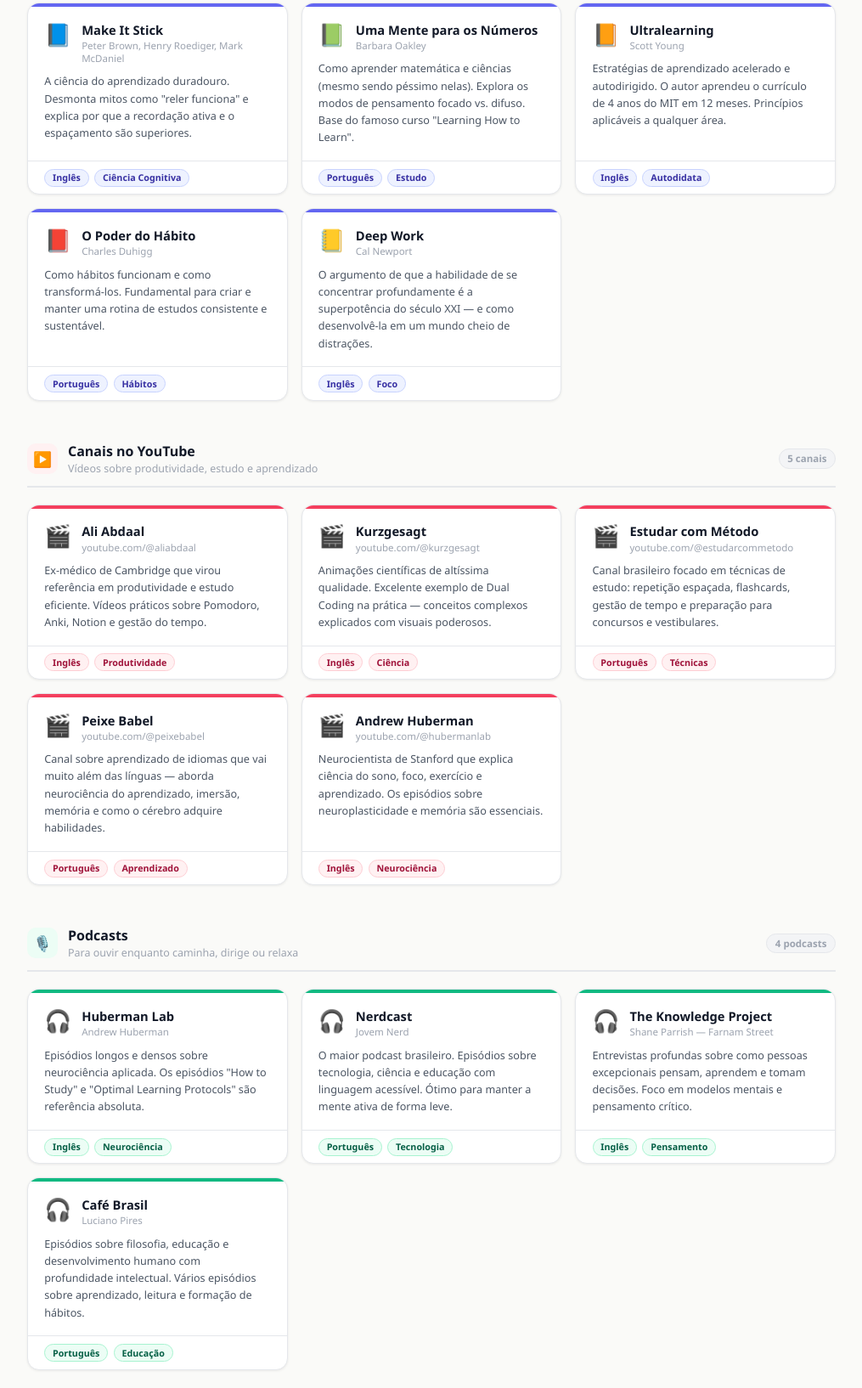
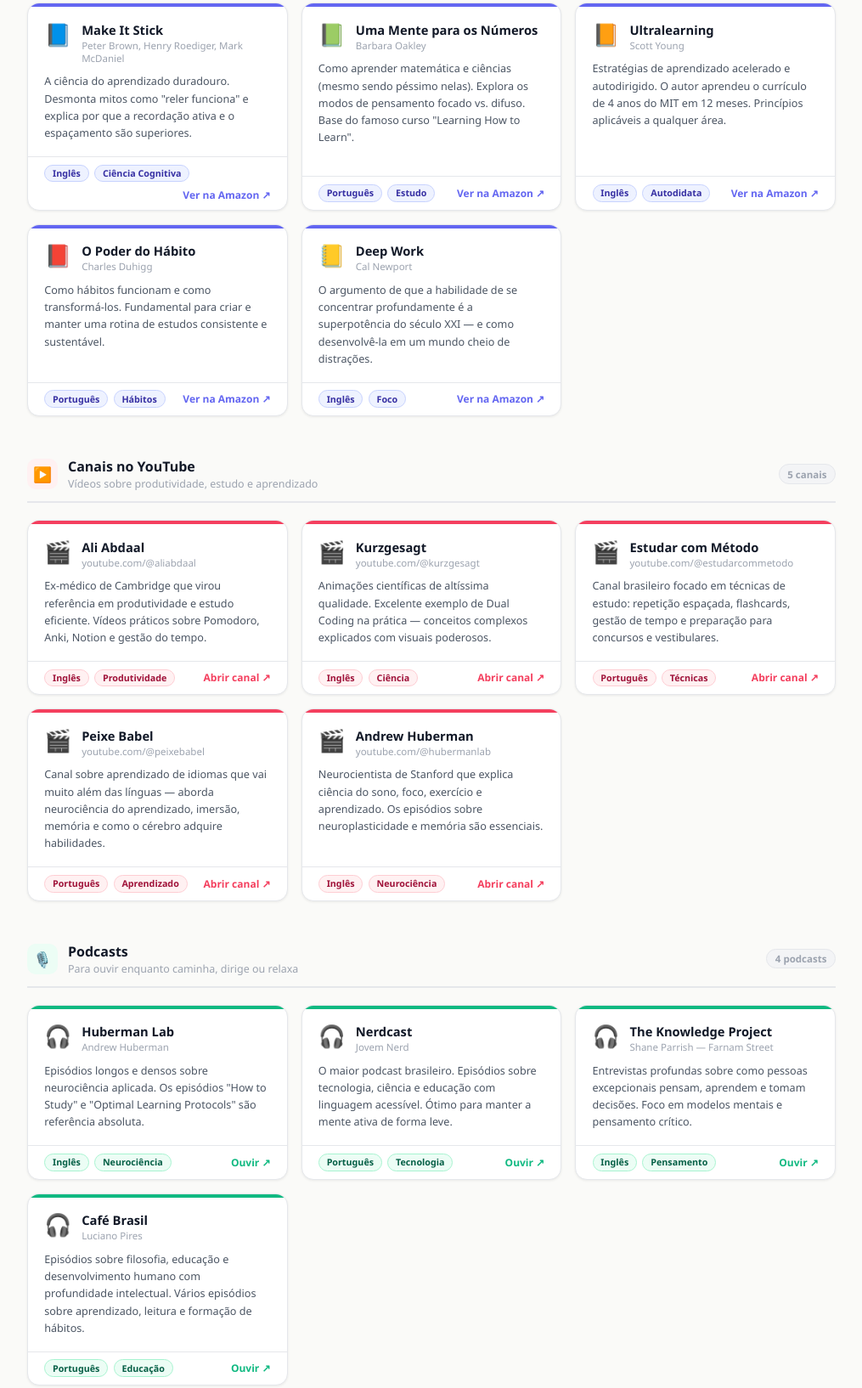
Before and after one commit to cesarazevedo/recursos, a plain HTML site: page index.html in a window 1280 px wide. Shown: the part 432-2066 px from the top of the page at 85% size, without its empty margins (132-1147 px from the left). Drawn offline with Linux system fonts and the light colour scheme.

Commit message:
feat: tornar todos os cards clicáveis com links reais
Co-Authored-By: Claude Sonnet 4.6 <noreply@anthropic.com>

```diff
--- a/index.html
+++ b/index.html
@@ -60,8 +60,8 @@
 
     /* CARDS */
     .res-grid { display: grid; grid-template-columns: repeat(auto-fill, minmax(260px, 1fr)); gap: 1rem; }
-    .res-card { background: var(--surface); border: 1px solid var(--border); border-radius: 14px; overflow: hidden; box-shadow: var(--shadow-sm); transition: transform .18s, box-shadow .18s; display: flex; flex-direction: column; }
-    .res-card:hover { transform: translateY(-3px); box-shadow: var(--shadow-md); }
+    .res-card { background: var(--surface); border: 1px solid var(--border); border-radius: 14px; overflow: hidden; box-shadow: var(--shadow-sm); transition: transform .18s, box-shadow .18s, border-color .18s; display: flex; flex-direction: column; color: inherit; text-decoration: none; }
+    .res-card:hover { transform: translateY(-3px); box-shadow: var(--shadow-md); border-color: var(--text-muted); }
     .res-card-accent { height: 4px; }
     .res-card-body { padding: 1.1rem 1.2rem; flex: 1; display: flex; flex-direction: column; gap: 0.4rem; }
     .res-card-head { display: flex; align-items: flex-start; gap: 0.75rem; }
@@ -137,7 +137,7 @@
     </div>
     <div class="res-grid">
 
-      <div class="res-card">
+      <a class="res-card" href="https://www.amazon.com.br/s?k=Make+It+Stick+Brown+Roediger" target="_blank" rel="noopener">
         <div class="res-card-accent"></div>
         <div class="res-card-body">
           <div class="res-card-head">
@@ -151,10 +151,11 @@
         </div>
         <div class="res-card-footer">
           <span class="res-tag">Inglês</span><span class="res-tag">Ciência Cognitiva</span>
+          <span class="res-link">Ver na Amazon ↗</span>
         </div>
-      </div>
+      </a>
 
-      <div class="res-card">
+      <a class="res-card" href="https://www.amazon.com.br/s?k=Uma+Mente+para+os+N%C3%BAmeros+Barbara+Oakley" target="_blank" rel="noopener">
         <div class="res-card-accent"></div>
         <div class="res-card-body">
           <div class="res-card-head">
@@ -168,10 +169,11 @@
         </div>
         <div class="res-card-footer">
           <span class="res-tag">Português</span><span class="res-tag">Estudo</span>
+          <span class="res-link">Ver na Amazon ↗</span>
         </div>
-      </div>
+      </a>
 
-      <div class="res-card">
+      <a class="res-card" href="https://www.amazon.com.br/s?k=Ultralearning+Scott+Young" target="_blank" rel="noopener">
         <div class="res-card-accent"></div>
         <div class="res-card-body">
           <div class="res-card-head">
@@ -185,10 +187,11 @@
         </div>
         <div class="res-card-footer">
           <span class="res-tag">Inglês</span><span class="res-tag">Autodidata</span>
+          <span class="res-link">Ver na Amazon ↗</span>
         </div>
-      </div>
+      </a>
 
-      <div class="res-card">
+      <a class="res-card" href="https://www.amazon.com.br/s?k=O+Poder+do+H%C3%A1bito+Charles+Duhigg" target="_blank" rel="noopener">
         <div class="res-card-accent"></div>
         <div class="res-card-body">
           <div class="res-card-head">
@@ -202,10 +205,11 @@
         </div>
         <div class="res-card-footer">
           <span class="res-tag">Português</span><span class="res-tag">Hábitos</span>
+          <span class="res-link">Ver na Amazon ↗</span>
         </div>
-      </div>
+      </a>
 
-      <div class="res-card">
+      <a class="res-card" href="https://www.amazon.com.br/s?k=Deep+Work+Cal+Newport" target="_blank" rel="noopener">
         <div class="res-card-accent"></div>
         <div class="res-card-body">
           <div class="res-card-head">
@@ -219,8 +223,9 @@
         </div>
         <div class="res-card-footer">
           <span class="res-tag">Inglês</span><span class="res-tag">Foco</span>
+          <span class="res-link">Ver na Amazon ↗</span>
         </div>
-      </div>
+      </a>
 
     </div>
   </section>
@@ -234,7 +239,7 @@
     </div>
     <div class="res-grid">
 
-      <div class="res-card">
+      <a class="res-card" href="https://www.youtube.com/@aliabdaal" target="_blank" rel="noopener">
         <div class="res-card-accent"></div>
         <div class="res-card-body">
           <div class="res-card-head">
@@ -248,10 +253,11 @@
         </div>
         <div class="res-card-footer">
           <span class="res-tag">Inglês</span><span class="res-tag">Produtividade</span>
+          <span class="res-link">Abrir canal ↗</span>
         </div>
-      </div>
+      </a>
 
-      <div class="res-card">
+      <a class="res-card" href="https://www.youtube.com/@kurzgesagt" target="_blank" rel="noopener">
         <div class="res-card-accent"></div>
         <div class="res-card-body">
           <div class="res-card-head">
@@ -265,10 +271,11 @@
         </div>
         <div class="res-card-footer">
           <span class="res-tag">Inglês</span><span class="res-tag">Ciência</span>
+          <span class="res-link">Abrir canal ↗</span>
         </div>
-      </div>
+      </a>
 
-      <div class="res-card">
+      <a class="res-card" href="https://www.youtube.com/@estudarcommetodo" target="_blank" rel="noopener">
         <div class="res-card-accent"></div>
         <div class="res-card-body">
           <div class="res-card-head">
@@ -282,10 +289,11 @@
         </div>
         <div class="res-card-footer">
           <span class="res-tag">Português</span><span class="res-tag">Técnicas</span>
+          <span class="res-link">Abrir canal ↗</span>
         </div>
-      </div>
+      </a>
 
-      <div class="res-card">
+      <a class="res-card" href="https://www.youtube.com/@peixebabel" target="_blank" rel="noopener">
         <div class="res-card-accent"></div>
         <div class="res-card-body">
           <div class="res-card-head">
@@ -299,10 +307,11 @@
         </div>
         <div class="res-card-footer">
           <span class="res-tag">Português</span><span class="res-tag">Aprendizado</span>
+          <span class="res-link">Abrir canal ↗</span>
         </div>
-      </div>
+      </a>
 
-      <div class="res-card">
+      <a class="res-card" href="https://www.youtube.com/@hubermanlab" target="_blank" rel="noopener">
         <div class="res-card-accent"></div>
         <div class="res-card-body">
           <div class="res-card-head">
@@ -316,8 +325,9 @@
         </div>
         <div class="res-card-footer">
           <span class="res-tag">Inglês</span><span class="res-tag">Neurociência</span>
+          <span class="res-link">Abrir canal ↗</span>
         </div>
-      </div>
+      </a>
 
     </div>
   </section>
@@ -331,7 +341,7 @@
     </div>
     <div class="res-grid">
 
-      <div class="res-card">
+      <a class="res-card" href="https://www.hubermanlab.com/podcast" target="_blank" rel="noopener">
         <div class="res-card-accent"></div>
         <div class="res-card-body">
           <div class="res-card-head">
@@ -345,10 +355,11 @@
         </div>
         <div class="res-card-footer">
           <span class="res-tag">Inglês</span><span class="res-tag">Neurociência</span>
+          <span class="res-link">Ouvir ↗</span>
         </div>
-      </div>
+      </a>
 
-      <div class="res-card">
+      <a class="res-card" href="https://jovemnerd.com.br/nerdcast/" target="_blank" rel="noopener">
         <div class="res-card-accent"></div>
         <div class="res-card-body">
           <div class="res-card-head">
@@ -362,10 +373,11 @@
         </div>
         <div class="res-card-footer">
           <span class="res-tag">Português</span><span class="res-tag">Tecnologia</span>
+          <span class="res-link">Ouvir ↗</span>
         </div>
-      </div>
+      </a>
 
-      <div class="res-card">
+      <a class="res-card" href="https://fs.blog/knowledge-project-podcast/" target="_blank" rel="noopener">
         <div class="res-card-accent"></div>
         <div class="res-card-body">
           <div class="res-card-head">
@@ -379,10 +391,11 @@
         </div>
         <div class="res-card-footer">
           <span class="res-tag">Inglês</span><span class="res-tag">Pensamento</span>
+          <span class="res-link">Ouvir ↗</span>
         </div>
-      </div>
+      </a>
 
-      <div class="res-card">
+      <a class="res-card" href="https://www.portalcafebrasil.com.br/todos/podcast/" target="_blank" rel="noopener">
         <div class="res-card-accent"></div>
         <div class="res-card-body">
           <div class="res-card-head">
@@ -396,8 +409,9 @@
         </div>
         <div class="res-card-footer">
           <span class="res-tag">Português</span><span class="res-tag">Educação</span>
+          <span class="res-link">Ouvir ↗</span>
         </div>
-      </div>
+      </a>
 
     </div>
   </section>
@@ -411,7 +425,7 @@
     </div>
     <div class="res-grid">
 
-      <div class="res-card">
+      <a class="res-card" href="https://www.coursera.org/learn/learning-how-to-learn" target="_blank" rel="noopener">
         <div class="res-card-accent"></div>
         <div class="res-card-body">
           <div class="res-card-head">
@@ -425,10 +439,11 @@
         </div>
         <div class="res-card-footer">
           <span class="res-tag">Inglês</span><span class="res-tag">Gratuito</span>
+          <span class="res-link">Acessar curso ↗</span>
         </div>
-      </div>
+      </a>
 
-      <div class="res-card">
+      <a class="res-card" href="https://cs50.harvard.edu/x/" target="_blank" rel="noopener">
         <div class="res-card-accent"></div>
         <div class="res-card-body">
           <div class="res-card-head">
@@ -442,10 +457,11 @@
         </div>
         <div class="res-card-footer">
           <span class="res-tag">Inglês</span><span class="res-tag">Gratuito</span>
+          <span class="res-link">Acessar curso ↗</span>
         </div>
-      </div>
+      </a>
 
-      <div class="res-card">
+      <a class="res-card" href="https://pt.khanacademy.org/" target="_blank" rel="noopener">
         <div class="res-card-accent"></div>
         <div class="res-card-body">
           <div class="res-card-head">
@@ -459,8 +475,9 @@
         </div>
         <div class="res-card-footer">
           <span class="res-tag">Português</span><span class="res-tag">Gratuito</span>
+          <span class="res-link">Acessar curso ↗</span>
         </div>
-      </div>
+      </a>
 
     </div>
   </section>
```
